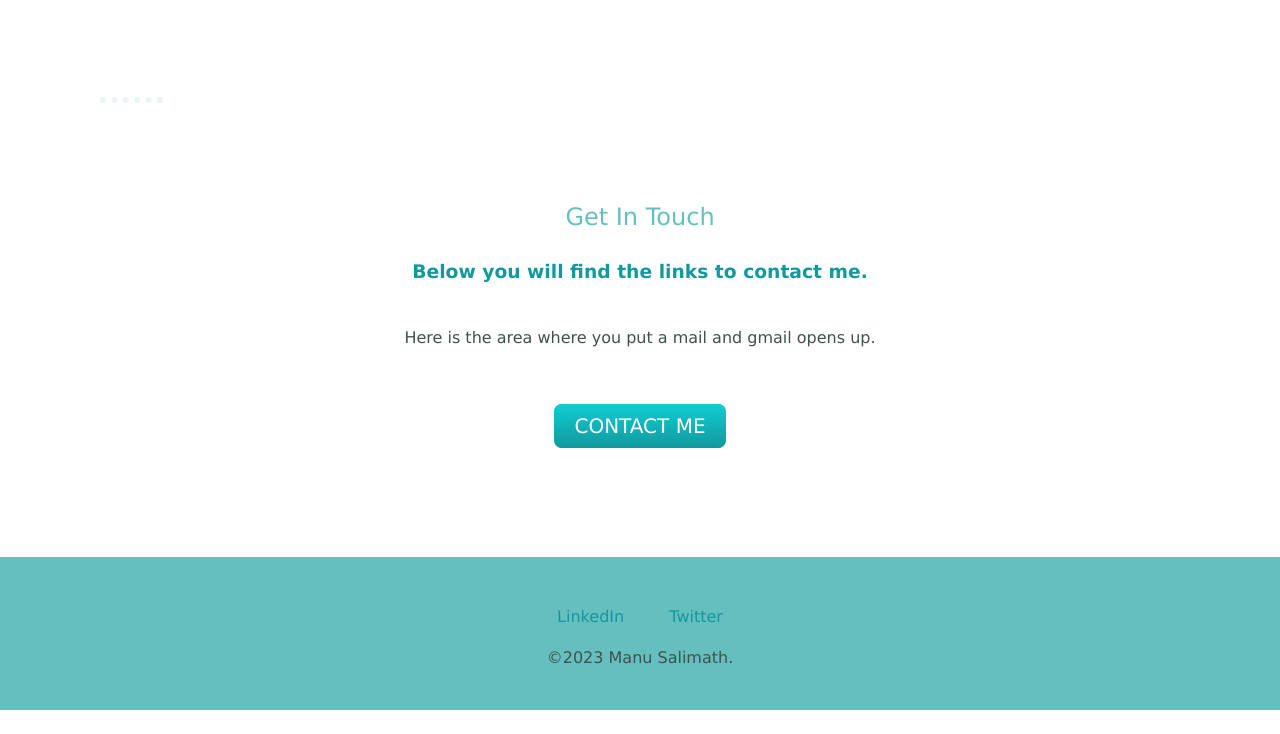
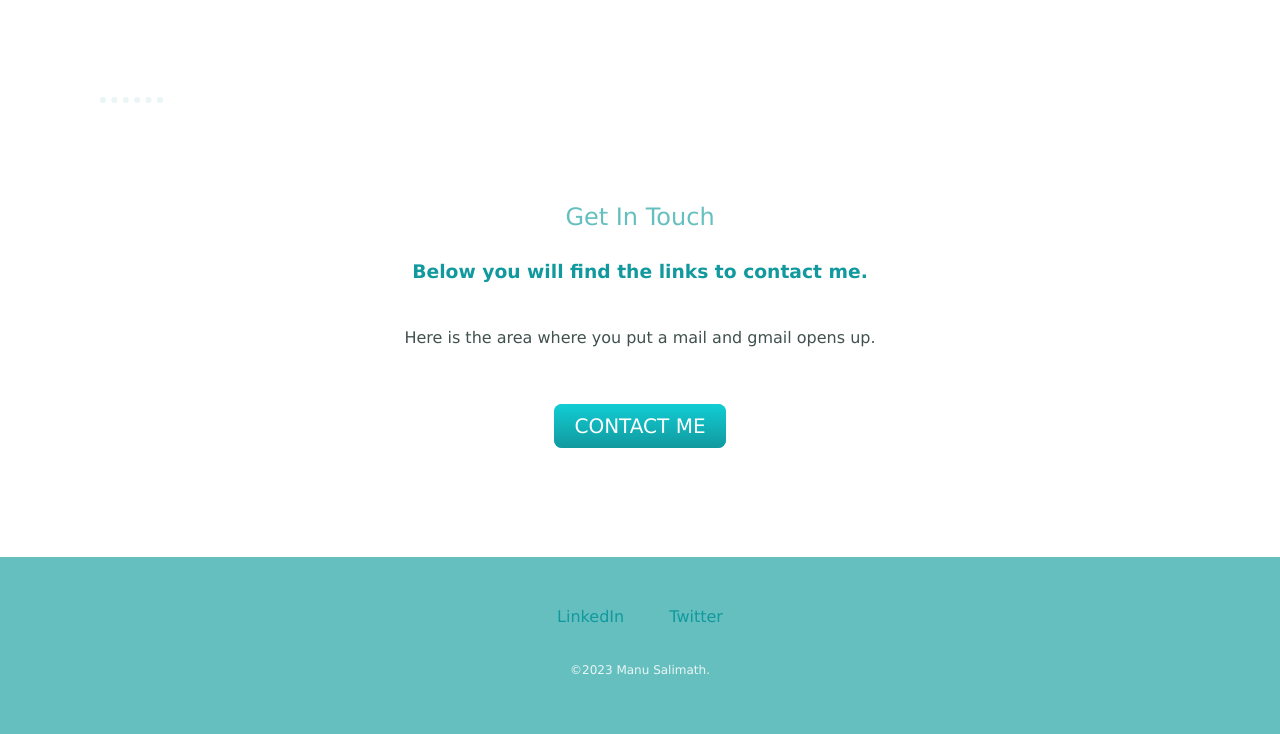
Before and after one commit to ManuSalimath/CSS-HTML-PersonalWebsite, a plain HTML site: page index.html in a window 1280 px wide. Shown: the part 2023-2757 px from the top of the page. Before the commit the page ends 2733 px from the top, so only its background shows below. Drawn offline with Linux system fonts and the light colour scheme; files that its build step writes are made by us from their sources; files whose address does not match are found by name.

Commit message:
updated the id to class in copyright section

```diff
--- a/index.html
+++ b/index.html
@@ -56,7 +56,7 @@
         <a class="footer-link" href="https://www.linkedin.com/in/manu-salimath-9458aa211/">LinkedIn</a>
         <a class="footer-link" href="https://twitter.com/Manusalimath">Twitter</a>
        <!-- <a class="footer-link" href="https://www.appbrewery.co/">Website</a> -->
-        <p id="copyright">©2023 Manu Salimath.</p>
+        <p class="copyright">©2023 Manu Salimath.</p>
     </div>
 
 </body>
```
